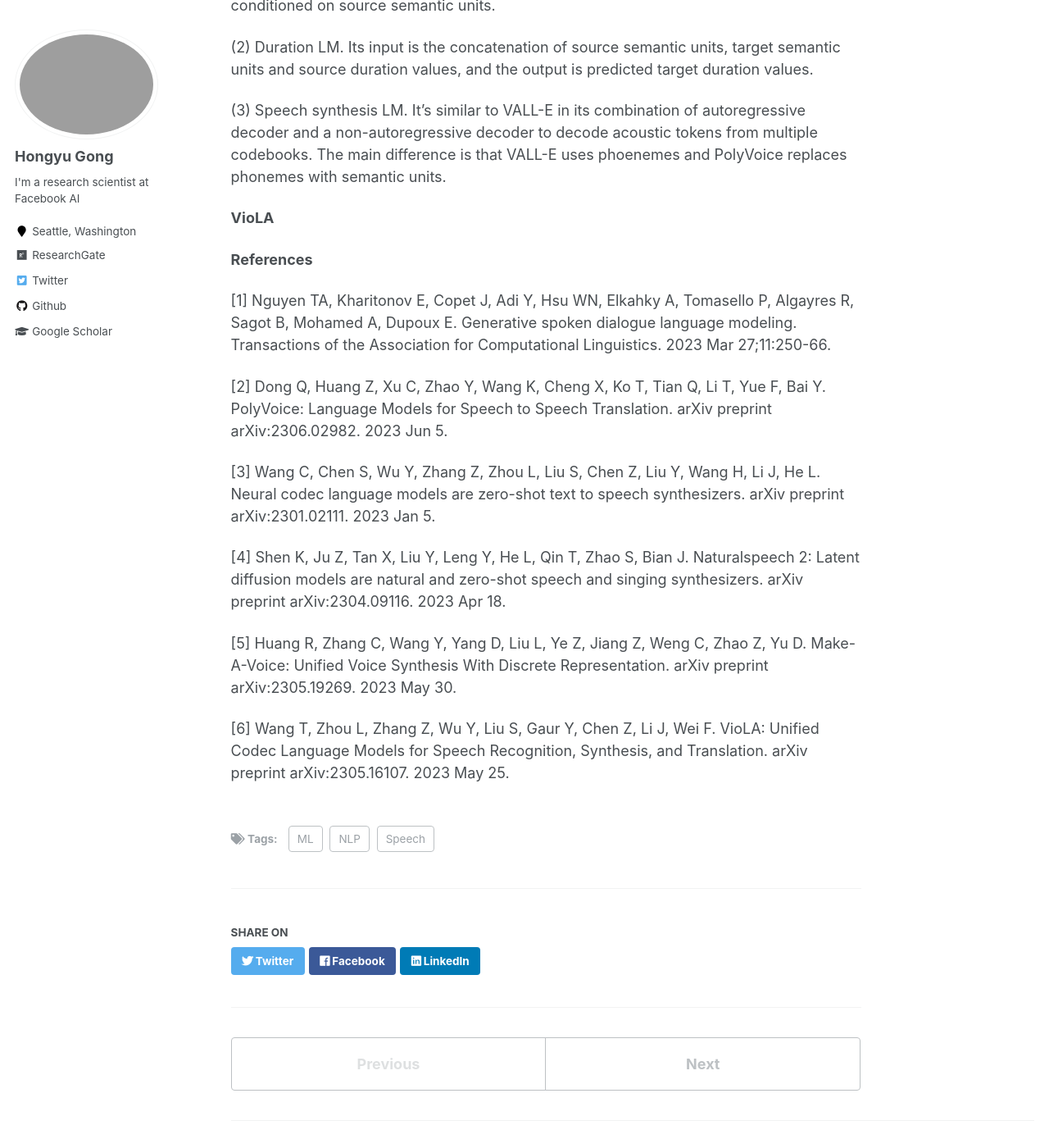
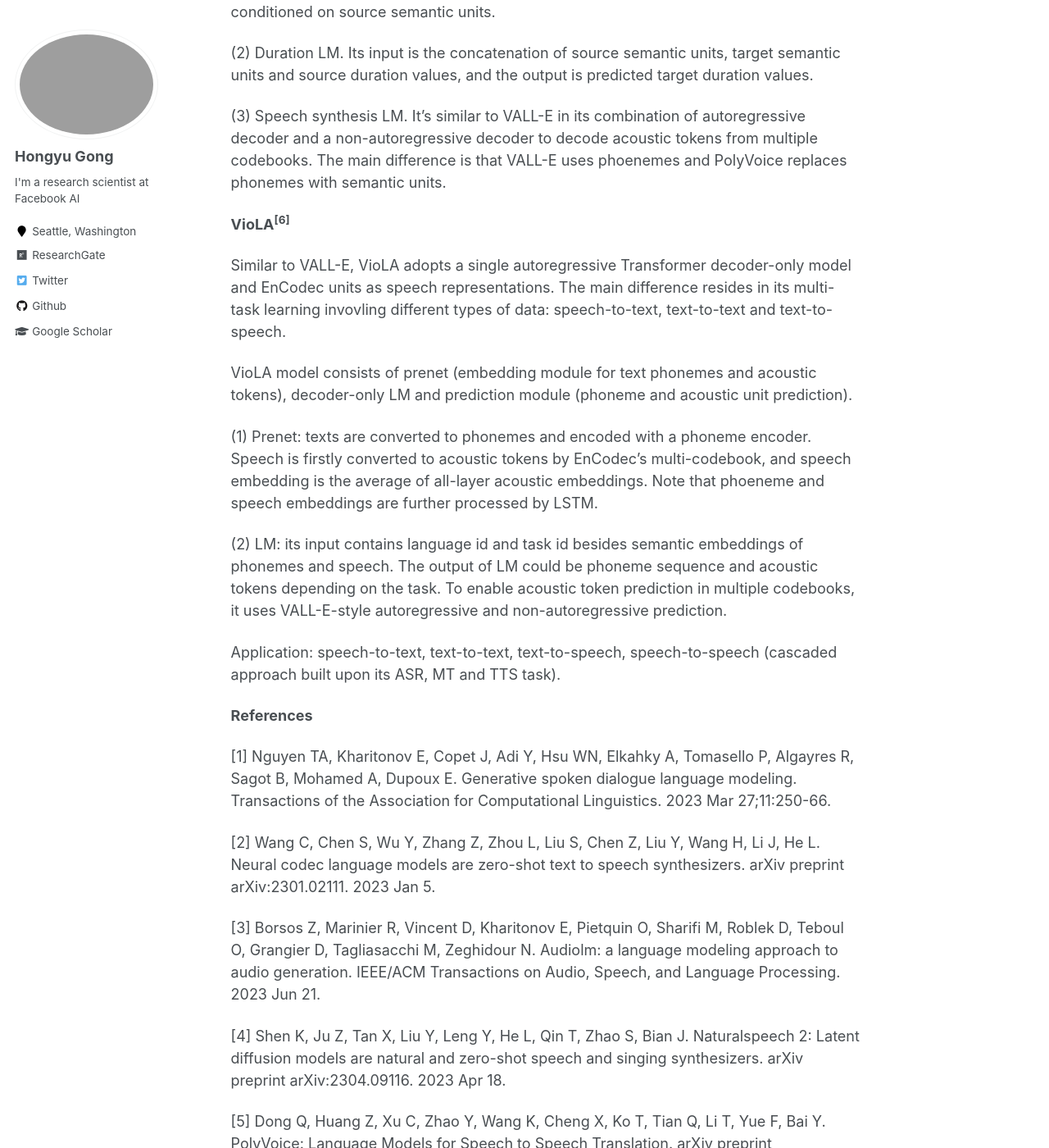
Before and after one commit to HongyuGong/HongyuGong.github.io, a Jekyll site: the page built from _posts/2023-07-09-blog-post-1.md, in a window 1280 px wide and 1400 px high, scrolled down 2444 px. Shown: the whole window at 82% size. Built offline with Jekyll 4.4.1, drawn with Linux system fonts in a browser that asks for light colours; some of the changed text lies outside the part shown.

Commit message:
Update 2023-07-09-blog-post-1.md

```diff
--- a/_posts/2023-07-09-blog-post-1.md
+++ b/_posts/2023-07-09-blog-post-1.md
@@ -14,19 +14,28 @@
 The complexity of modeling speech signls lies in the manipulation and computation of continous-valued waveforms or features. Recent works tackle it with pretrained speech tokenizers, and convert speech into discrete tokens (also called units), and here is a [blog](https://hongyugong.github.io/posts/2023/07/blog-post-1/) about popular speech tokenizers. Techniques used in text language modeling can be easily applied to unit language modeling for speech. Below we introduce some recent works on speech language modelings and their applications. In particular, we list the speech units and training approaches adopted by each work.
 
 
-**Spoken Language Modeling**
+**Generative Spoken Language Modeling (GSLM)<sup>[1]</sup>**
 
 
+Speech units: HuBERT units.
+
+Training:
+
+GSLM is a multi-stream language model which takes in HuBERT units, duration and pitch features, and predict next token of each stream.
 
 
+**VALL-E<sup>[2]</sup>**
 
-**VALL-E**
+Speech units: EnCodec units.
 
-VALL-E X
+Training: it uses a decoder-only model to predict target acoustic tokens conditioned on source phoneme sequence, target phoneme sequence and source acoustic tokens. Note that the EnCodec units are from 8 codebooks, VALL-E uses autoregressive decoder to predict the first-codebook tokens, and non-autoregressive deocder to predict the remaining codebooks.
+
+VALL-E X is a multilingual extension of VALLE, which adds source and target language tags to the input and enables voice transfer across different languages.
+
+Application: text-to-speech synthesis with voice preservation.
 
 
-
-**AudioLM**
+**AudioLM<sup>[3]</sup>**
 
 Speech units:
 
@@ -60,24 +69,7 @@
 Application: text-to-speech synthesis.
 
 
-**Make-A-Voice**
-
-Speech units:
-
-(1) Semantic units by HuBERT;
-
-(2)
-
-Training is similar to AudioLM's coarse-to-fine mechanism.
-
-(1) Semantic token extraction. If the input is speech in the case of voice cloning, HuBERT extracts its semantic units; if the input is text in the case of TTS, a text-to-unit transformer learns the units.
-
-(2) Semantic-to-acoustic units.
-
-Application: Voice cloning, text-to-speech synthesis, singing voice synthesis.
-
-
-**PolyVoice**
+**PolyVoice<sup>[5]</sup>**
 
 Speech Units:
 
@@ -96,24 +88,29 @@
 (3) Speech synthesis LM. It's similar to VALL-E in its combination of autoregressive decoder and a non-autoregressive decoder to decode acoustic tokens from multiple codebooks. The main difference is that VALL-E uses phoenemes and PolyVoice replaces phonemes with semantic units.
 
 
+**VioLA<sup>[6]</sup>**
 
-**VioLA**
+Similar to VALL-E, VioLA adopts a single autoregressive Transformer decoder-only model and EnCodec units as speech representations. The main difference resides in its multi-task learning invovling different types of data: speech-to-text, text-to-text and text-to-speech.
 
+VioLA model consists of prenet (embedding module for text phonemes and acoustic tokens), decoder-only LM and prediction module (phoneme and acoustic unit prediction).
 
+(1) Prenet: texts are converted to phonemes and encoded with a phoneme encoder. Speech is firstly converted to acoustic tokens by EnCodec's multi-codebook, and speech embedding is the average of all-layer acoustic embeddings. Note that phoeneme and speech embeddings are further processed by LSTM.
 
+(2) LM: its input contains language id and task id besides semantic embeddings of phonemes and speech. The output of LM could be phoneme sequence and acoustic tokens depending on the task. To enable acoustic token prediction in multiple codebooks, it uses VALL-E-style autoregressive and non-autoregressive prediction.
 
+Application: speech-to-text, text-to-text, text-to-speech, speech-to-speech (cascaded approach built upon its ASR, MT and TTS task).
 
 
 **References**
 
 [1] Nguyen TA, Kharitonov E, Copet J, Adi Y, Hsu WN, Elkahky A, Tomasello P, Algayres R, Sagot B, Mohamed A, Dupoux E. Generative spoken dialogue language modeling. Transactions of the Association for Computational Linguistics. 2023 Mar 27;11:250-66.
 
-[2] Dong Q, Huang Z, Xu C, Zhao Y, Wang K, Cheng X, Ko T, Tian Q, Li T, Yue F, Bai Y. PolyVoice: Language Models for Speech to Speech Translation. arXiv preprint arXiv:2306.02982. 2023 Jun 5.
+[2] Wang C, Chen S, Wu Y, Zhang Z, Zhou L, Liu S, Chen Z, Liu Y, Wang H, Li J, He L. Neural codec language models are zero-shot text to speech synthesizers. arXiv preprint arXiv:2301.02111. 2023 Jan 5.
 
-[3] Wang C, Chen S, Wu Y, Zhang Z, Zhou L, Liu S, Chen Z, Liu Y, Wang H, Li J, He L. Neural codec language models are zero-shot text to speech synthesizers. arXiv preprint arXiv:2301.02111. 2023 Jan 5.
+[3] Borsos Z, Marinier R, Vincent D, Kharitonov E, Pietquin O, Sharifi M, Roblek D, Teboul O, Grangier D, Tagliasacchi M, Zeghidour N. Audiolm: a language modeling approach to audio generation. IEEE/ACM Transactions on Audio, Speech, and Language Processing. 2023 Jun 21.
 
 [4] Shen K, Ju Z, Tan X, Liu Y, Leng Y, He L, Qin T, Zhao S, Bian J. Naturalspeech 2: Latent diffusion models are natural and zero-shot speech and singing synthesizers. arXiv preprint arXiv:2304.09116. 2023 Apr 18.
 
-[5] Huang R, Zhang C, Wang Y, Yang D, Liu L, Ye Z, Jiang Z, Weng C, Zhao Z, Yu D. Make-A-Voice: Unified Voice Synthesis With Discrete Representation. arXiv preprint arXiv:2305.19269. 2023 May 30.
+[5] Dong Q, Huang Z, Xu C, Zhao Y, Wang K, Cheng X, Ko T, Tian Q, Li T, Yue F, Bai Y. PolyVoice: Language Models for Speech to Speech Translation. arXiv preprint arXiv:2306.02982. 2023 Jun 5.
 
 [6] Wang T, Zhou L, Zhang Z, Wu Y, Liu S, Gaur Y, Chen Z, Li J, Wei F. VioLA: Unified Codec Language Models for Speech Recognition, Synthesis, and Translation. arXiv preprint arXiv:2305.16107. 2023 May 25.
```
Also changed, not shown: other parts of _posts/2023-07-09-blog-post-1.md (+1 -1 lines).
